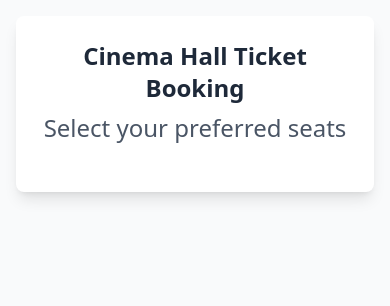
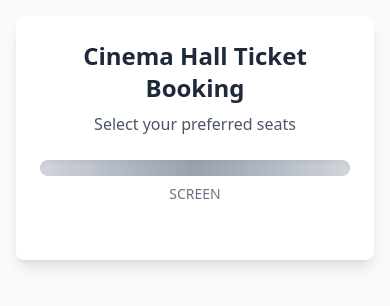
Before and after one commit to adarsh206/machine-coding-interview-questions, a React (Vite) app in the folder cinema-hall-ticket-booking/: page / in a window 390 px wide. Shown: the top 306 px of the page. Built offline with nearby package versions, Linux system fonts and the light colour scheme.

Commit message:
screen added

```diff
--- a/cinema-hall-ticket-booking/src/components/CinemaSeatBooking.jsx
+++ b/cinema-hall-ticket-booking/src/components/CinemaSeatBooking.jsx
@@ -23,10 +23,16 @@ const CinemaSeatBooking = ({
       {/** title */}
       <div className='max-w-6xl mx-auto bg-white rounded-lg shadow-lg p-6'>
         <h1 className='text-2xl lg:text-3xl font-bold text-center mb-2 text-gray-800'>{title}</h1>
-        <p className='text-center text-2xl text-gray-600 mb-6'>{subtitle}</p>
+        <p className='text-center lg:text-2xl text-gray-600 mb-6'>{subtitle}</p>
+
+
+        {/** screen */}
+        <div className='mb-8'>
+          <div className='w-full h-4 bg-gradient-to-r from-gray-300 via-gray-400 to-gray-300 rounded-lg
+          mb-2 shadow-inner'/>
+          <p className='text-center text-sm text-gray-500 font-medium'>SCREEN</p>
+        </div>
       </div>
-
-      {/** screen */}
       {/** seat map */}
       {/** legend */}
       {/** summary */}
```
